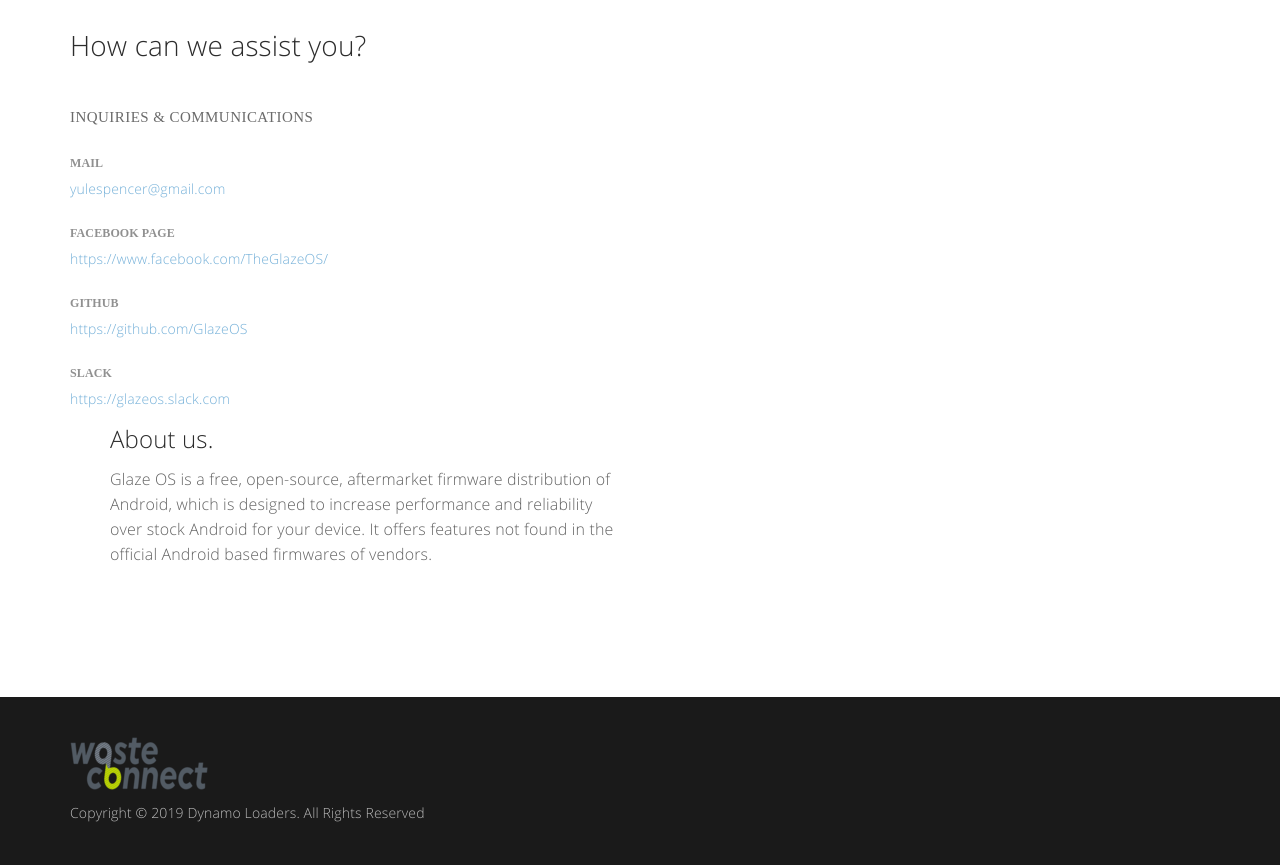
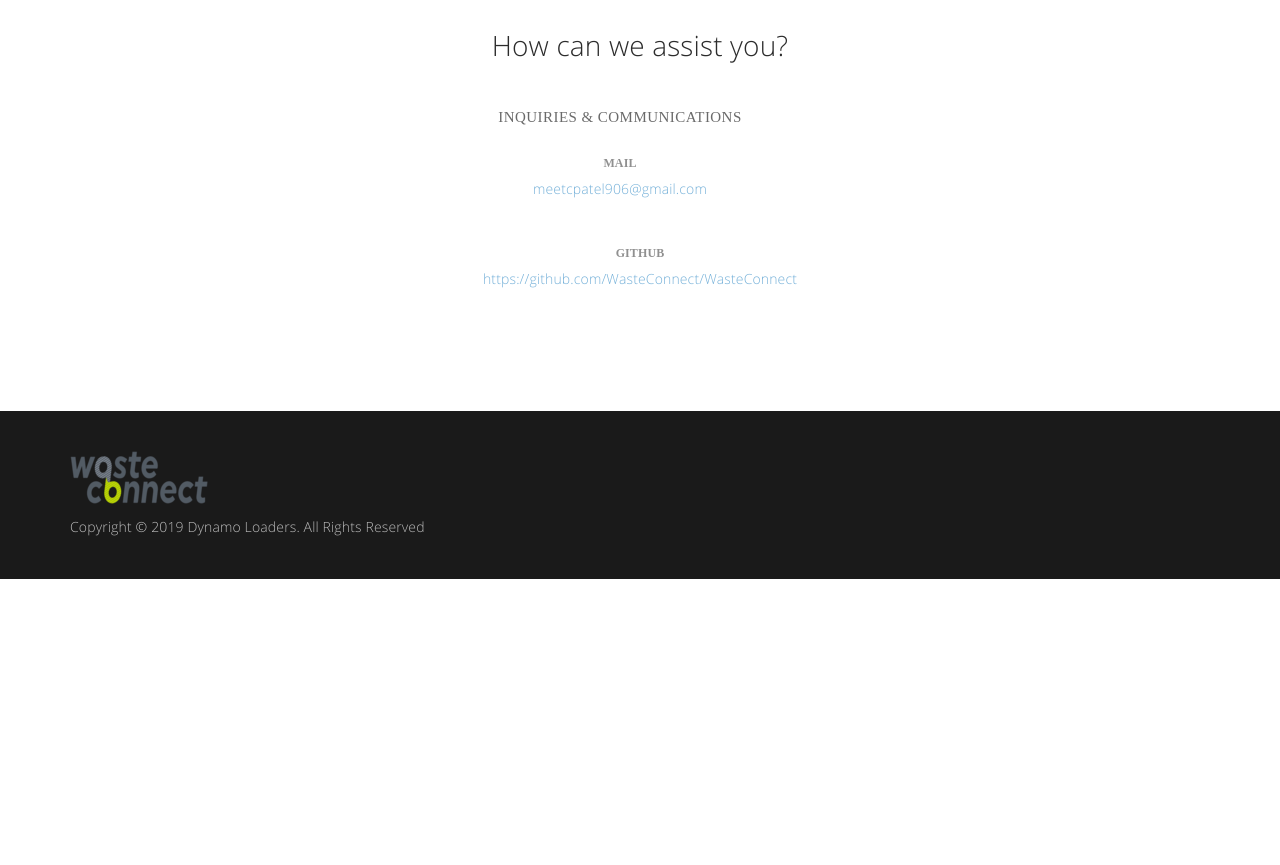
Before and after one commit to Dhiren003/WasteConnect, a PHP site: page /about.php in a window 1280 px wide. Shown: the part 110-975 px from the top of the page. After the commit the page ends 689 px from the top, so only its background shows below. Run offline with PHP 8.4, Linux system fonts and the light colour scheme; some libraries are stand-ins or nearby versions; some web fonts are replaced.

Commit message:
Final Updates

```diff
--- a/about.php
+++ b/about.php
@@ -65,7 +65,7 @@
     <div class="m-t-60">
 
         <section class="container container-fixed-lg p-t-65 p-b-100  sm-p-b-30 sm-m-b-30">
-            <div class="row">
+            <div class="row" align="center">
                 <div class="col-md-6">
                     <h2>How can we assist you?</h2>
                     <div class="p-r-40 sm-p-r-0">
@@ -73,41 +73,22 @@
                         <h5 class="block-title hint-text m-b-0">Inquiries &amp; Communications</h5>
                         <br>
                         <div class="row">
-                            <div class="col-sm-6">
+                            <div class="col-md-6">
                                 <p class="fs-12 font-montserrat bold all-caps no-margin hint-text">Mail</p>
-                                <p class="hint-text no-margin fs-14"><a href="mailto:yulespencer@gmail.com">yulespencer@gmail.com</a></p>
+                                <p class="hint-text no-margin fs-14"><a href="mailto:meetcpatel906@gmail.com">meetcpatel906@gmail.com</a></p>
                             </div>
                         </div>
                         <br>
+                        </div>
+                        <br>
                         <div class="row">
-                            <div class="col-sm-8">
-                                <p class="fs-12 font-montserrat bold all-caps no-margin hint-text">Facebook page</p>
-                                <p class="hint-text no-margin fs-14"><a href="https://www.facebook.com/TheGlazeOS/">https://www.facebook.com/TheGlazeOS/</a></p>
+                            <div class="col-md-8">
+                                <p class="fs-12 font-montserrat bold all-caps no-margin hint-text">Github</p>
+                                <p class="hint-text no-margin fs-14"><a href="https://github.com/WasteConnect/WasteConnect">https://github.com/WasteConnect/WasteConnect</a></p>
                             </div>
                         </div>
                         <br>
-                        <div class="row">
-                            <div class="col-sm-8">
-                                <p class="fs-12 font-montserrat bold all-caps no-margin hint-text">Github</p>
-                                <p class="hint-text no-margin fs-14"><a href="https://github.com/GlazeOS">https://github.com/GlazeOS</a></p>
-                            </div>
                         </div>
-                        <br>
-                        <div class="row">
-                            <div class="col-sm-8">
-                                <p class="fs-12 font-montserrat bold all-caps no-margin hint-text">Slack</p>
-                                <p class="hint-text no-margin fs-14"><a href="https://glazeos.slack.com/">https://glazeos.slack.com</a></p>
-                            </div>
-                        </div>
-                    </div>
-                </div>
-                <div class="col-md-6">
-                    <div class="visible-xs visible-sm b-b b-grey-light m-t-35 m-b-30"></div>
-                    <div class="p-l-40 sm-p-l-0 sm-p-t-10">
-                        <h3>About us.</h3>
-                        <p>Glaze OS is a free, open-source, aftermarket firmware distribution of Android, which is designed to increase performance and reliability over stock Android for your device. It offers features not found in the official Android based
-                            firmwares of vendors.</p>
-                        <br>
                     </div>
                 </div>
             </div>
--- a/login.php
+++ b/login.php
@@ -92,9 +92,8 @@
                         if($uname==$_REQUEST['cno'] && $pwd==$_REQUEST['pwd'])
                         {
                            /* $_SESSION['adminname'] = $_REQUEST['t_pass'];
-                            echo $_SESSION['adminname'];
-                            echo "<script>window.location='order.php';</script>";*/
-                            echo "Session Started.";
+                            echo $_SESSION['adminname'];*/
+                            echo "<script>window.location='order.php';</script>";
                         }
                         else
                         {
--- a/order.php
+++ b/order.php
@@ -104,7 +104,7 @@
 
 
             <div class="sign-up-htm">
-                <div class="group">
+               <div class="group">
                                                <br> <label for="item" class="label1">Item</label>
                                                 <label for="item" class="label1"><?php echo $_POST['item']; ?></label>
                                             </div>
```
Also changed, not shown: index.php (+15 -10 lines).
